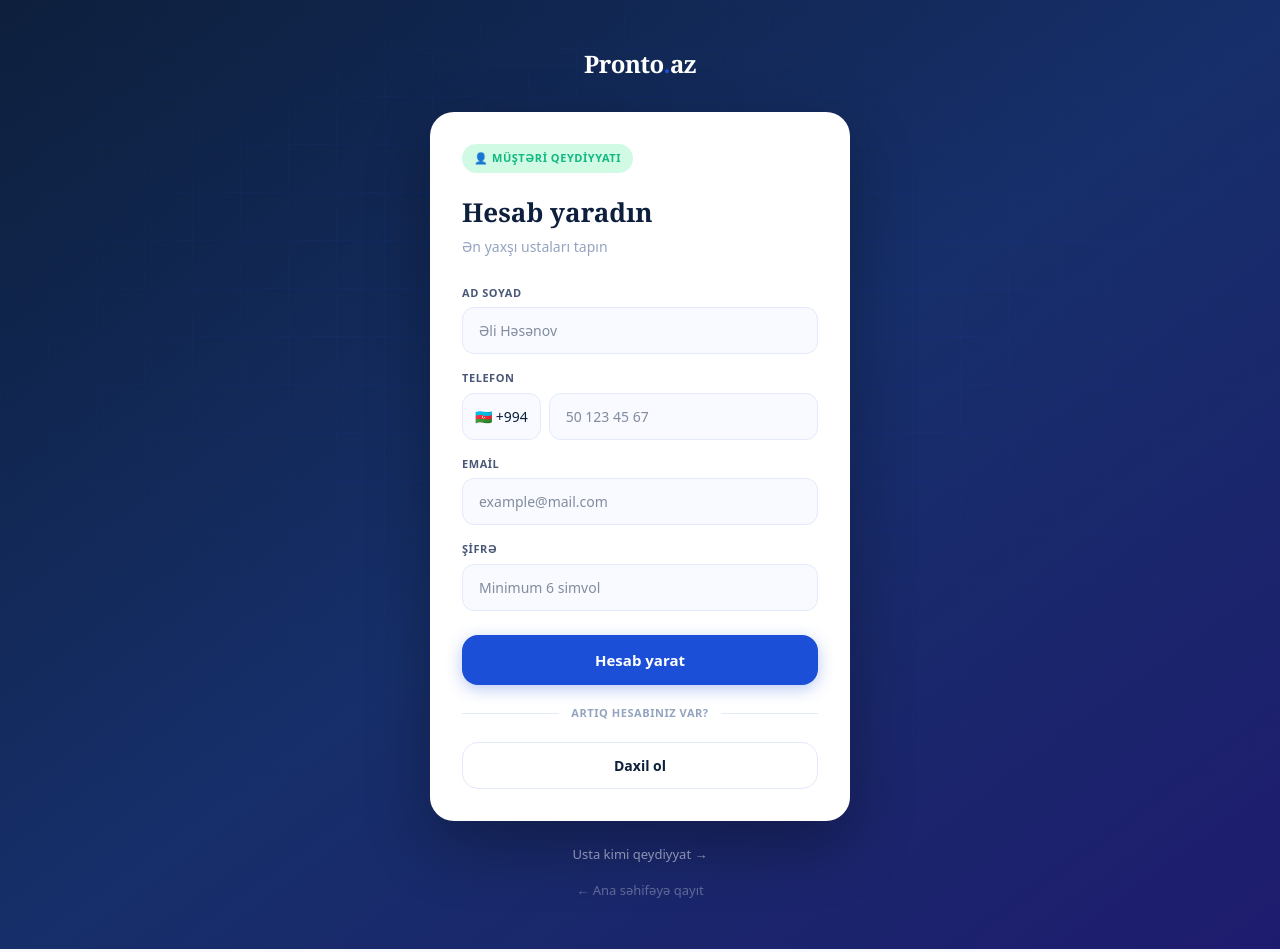
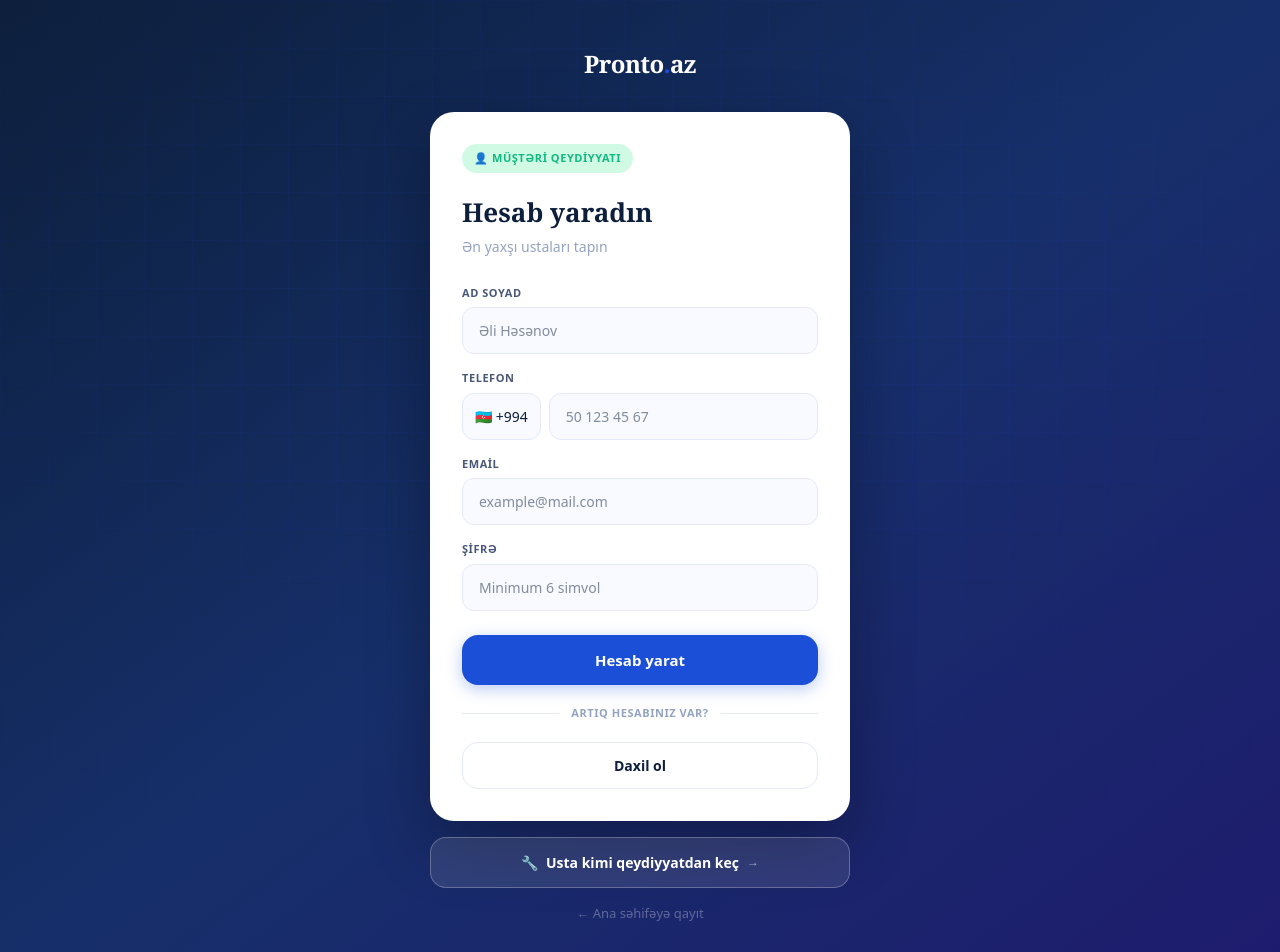
Before and after one commit to ruslannorucov/pronto-az, a Next.js app: page /register in a window 1280 px wide. Shown: the top 952 px of the page. Built offline with nearby package versions, Linux system fonts and the light colour scheme.

Commit message:
fixed worker panels

```diff
--- a/app/(auth)/register/page.tsx
+++ b/app/(auth)/register/page.tsx
@@ -2,16 +2,14 @@
 
 export const dynamic = "force-dynamic";
 
-import { useState, Suspense } from "react"; // Suspense əlavə edildi
+import { useState, Suspense } from "react";
 import Link from "next/link";
 import { createClient } from "@/lib/supabase/client";
 import { useRouter, useSearchParams } from "next/navigation";
 
-// 1. Formanı ayrı bir komponentə çıxarırıq
 function RegisterForm() {
   const router = useRouter();
   const searchParams = useSearchParams();
-  const isWorker = searchParams.get("role") === "worker";
 
   const [step, setStep] = useState<"form" | "verify">("form");
   const [fullName, setFullName] = useState("");
@@ -28,7 +26,6 @@
 
     try {
       const supabase = createClient();
-      const role = isWorker ? "worker" : "customer";
 
       const { data, error: signUpError } = await supabase.auth.signUp({
         email,
@@ -37,7 +34,7 @@
           data: {
             full_name: fullName,
             phone,
-            role,
+            role: "customer",
           },
         },
       });
@@ -66,7 +63,6 @@
       {/* Card */}
       <div className="bg-white rounded-3xl p-8 shadow-[0_24px_64px_rgba(0,0,0,0.3)]">
         {step === "verify" ? (
-          // ── Email təsdiq ekranı ──
           <div className="text-center py-4">
             <div className="w-16 h-16 bg-[var(--primary-bg)] rounded-2xl flex items-center justify-center mx-auto mb-5">
               <span className="text-3xl">📧</span>
@@ -87,29 +83,19 @@
             </Link>
           </div>
         ) : (
-          // ── Qeydiyyat forması ──
           <>
-            <div
-              className={`inline-flex items-center gap-1.5 px-3 py-1.5 rounded-full text-[11px] font-bold uppercase tracking-wider mb-5 ${
-                isWorker
-                  ? "bg-[var(--primary-bg)] text-[var(--primary)]"
-                  : "bg-[var(--green-bg)] text-[var(--green)]"
-              }`}
-            >
-              {isWorker ? "⚒️ Usta qeydiyyatı" : "👤 Müştəri qeydiyyatı"}
+            <div className="inline-flex items-center gap-1.5 px-3 py-1.5 rounded-full text-[11px] font-bold uppercase tracking-wider mb-5 bg-[var(--green-bg)] text-[var(--green)]">
+              👤 Müştəri qeydiyyatı
             </div>
 
             <h1 className="font-serif text-[26px] font-bold text-[var(--navy)] mb-1">
-              {isWorker ? "Usta kimi qoşul" : "Hesab yaradın"}
+              Hesab yaradın
             </h1>
             <p className="text-[14px] text-[var(--gray-400)] mb-7">
-              {isWorker
-                ? "Sifarişlər alın, gəlirinizi artırın"
-                : "Ən yaxşı ustaları tapın"}
+              Ən yaxşı ustaları tapın
             </p>
 
             <form onSubmit={handleRegister} className="space-y-4">
-              {/* Ad Soyad */}
               <div>
                 <label className="block text-[11px] font-bold text-[var(--gray-600)] uppercase tracking-wider mb-1.5">
                   Ad Soyad
@@ -124,7 +110,6 @@
                 />
               </div>
 
-              {/* Telefon */}
               <div>
                 <label className="block text-[11px] font-bold text-[var(--gray-600)] uppercase tracking-wider mb-1.5">
                   Telefon
@@ -144,7 +129,6 @@
                 </div>
               </div>
 
-              {/* Email */}
               <div>
                 <label className="block text-[11px] font-bold text-[var(--gray-600)] uppercase tracking-wider mb-1.5">
                   Email
@@ -159,7 +143,6 @@
                 />
               </div>
 
-              {/* Şifrə */}
               <div>
                 <label className="block text-[11px] font-bold text-[var(--gray-600)] uppercase tracking-wider mb-1.5">
                   Şifrə
@@ -191,7 +174,7 @@
                     : "bg-[var(--primary)] text-white shadow-[0_4px_16px_rgba(27,79,216,0.3)] hover:bg-[var(--primary-light)] active:scale-[0.99]"
                 }`}
               >
-                {loading ? "Qeydiyyat edilir..." : isWorker ? "Usta kimi qeydiyyat" : "Hesab yarat"}
+                {loading ? "Qeydiyyat edilir..." : "Hesab yarat"}
               </button>
             </form>
 
@@ -213,24 +196,21 @@
         )}
       </div>
 
+      {/* Usta qeydiyyatı — aşağıda, tam görünür düymə kimi */}
       {step === "form" && (
-        <div className="text-center mt-5">
-          {isWorker ? (
-            <Link href="/register" className="text-[13px] text-white/50 hover:text-white transition-colors">
-              Müştəri kimi qeydiyyat →
-            </Link>
-          ) : (
-            <Link href="/register?role=worker" className="text-[13px] text-white/50 hover:text-white transition-colors">
-              Usta kimi qeydiyyat →
-            </Link>
-          )}
-        </div>
+        <Link
+          href="/worker/register"
+          className="flex items-center justify-center gap-2 mt-4 w-full py-3.5 rounded-2xl border-[1.5px] border-white/25 bg-white/10 text-white text-[14px] font-semibold hover:bg-white/18 hover:border-white/40 transition-all"
+        >
+          <span>🔧</span>
+          Usta kimi qeydiyyatdan keç
+          <span className="text-white/60 text-[12px]">→</span>
+        </Link>
       )}
     </>
   );
 }
 
-// 2. Əsas Səhifə Komponenti (Bunu Next.js çağırır)
 export default function RegisterPage() {
   return (
     <div className="min-h-screen bg-gradient-to-br from-[#0D1F3C] via-[#162F6A] to-[#1E1B6E] flex items-center justify-center px-5 py-12">
@@ -253,7 +233,6 @@
           Pronto<span className="text-[var(--primary)]">.</span>az
         </Link>
 
-        {/* VACİB: Suspense build xətasının qarşısını alır */}
         <Suspense fallback={<div className="bg-white p-8 rounded-3xl text-center">Yüklənir...</div>}>
           <RegisterForm />
         </Suspense>
--- a/app/(customer)/dashboard/DashboardClient.tsx
+++ b/app/(customer)/dashboard/DashboardClient.tsx
@@ -400,7 +400,7 @@
               Usta panelinizə keçmək istəyirsiniz?
             </p>
             <a
-              href="/worker/dashboard"
+              href="/worker/panel"
               className="bg-[var(--primary)] text-white text-[11px] font-bold px-3 py-1.5 rounded-lg shrink-0 hover:bg-[var(--primary-light)] transition-colors"
             >
               İş paneli →
--- a/components/Navbar.tsx
+++ b/components/Navbar.tsx
@@ -139,7 +139,7 @@
 
   // Worker üçün verified statusuna görə href və label
   const workerDashboardHref =
-    workerVerified === true ? "/worker/dashboard" : "/worker/pending";
+    workerVerified === true ? "/worker/panel" : "/worker/pending";
 
   const dashboardHref =
     profile?.role === "worker" ? workerDashboardHref :
--- a/middleware.ts
+++ b/middleware.ts
@@ -3,7 +3,7 @@
 
 const protectedRoutes = [
   "/dashboard",
-  "/worker/dashboard",
+  "/worker/panel",
   "/worker/profile",
   "/worker/offers",
   "/request/new",
@@ -71,7 +71,7 @@
     // Login sonrası worker /worker/dashboard-a göndərilir
     // Amma /dashboard-a giriş bloklanmır (customer layout worker-i qəbul edir)
     if (profile?.role === "worker") {
-      return NextResponse.redirect(new URL("/worker/dashboard", request.url));
+      return NextResponse.redirect(new URL("/worker/panel", request.url));
     } else if (profile?.role === "admin") {
       return NextResponse.redirect(new URL("/admin", request.url));
     } else {
```
